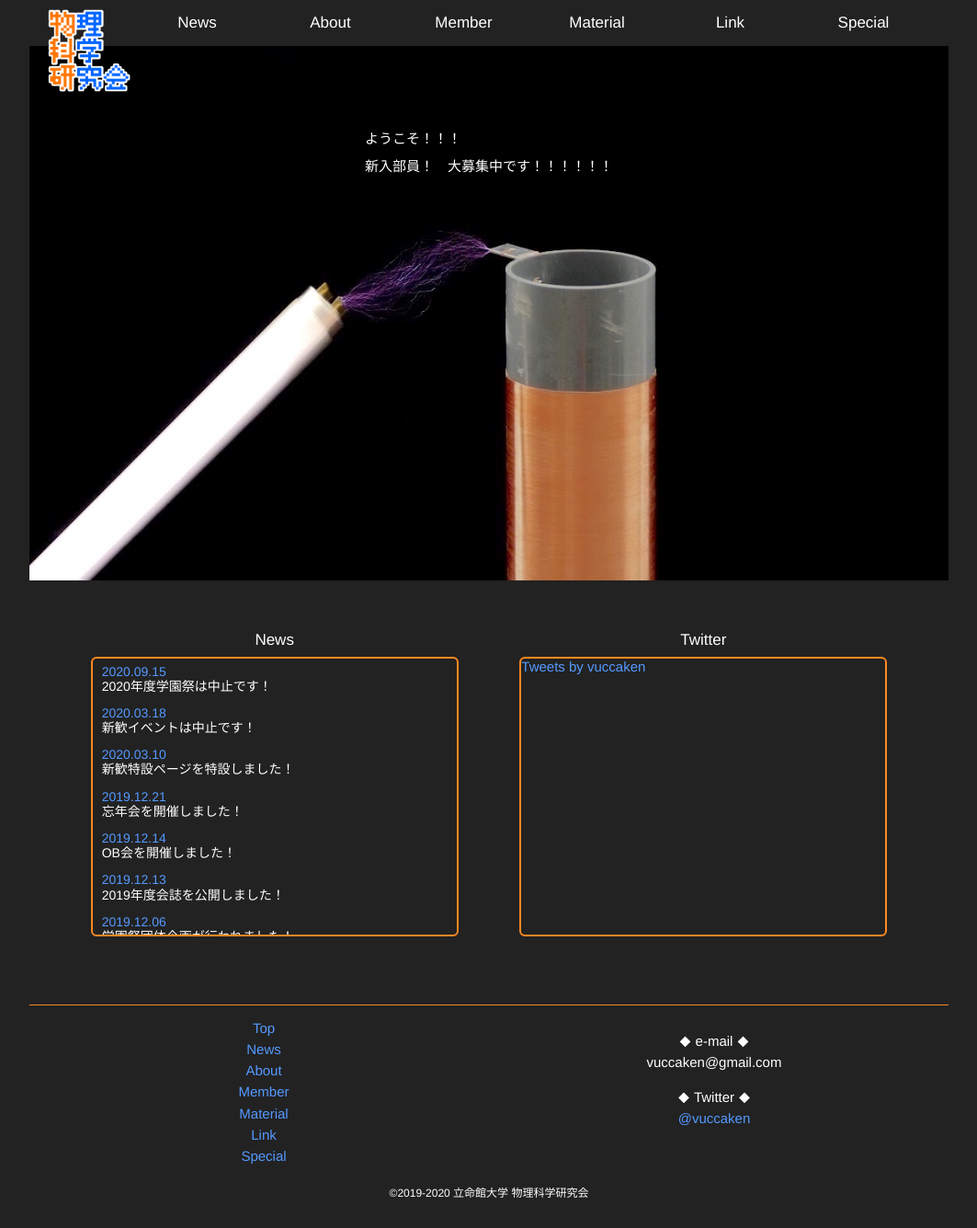
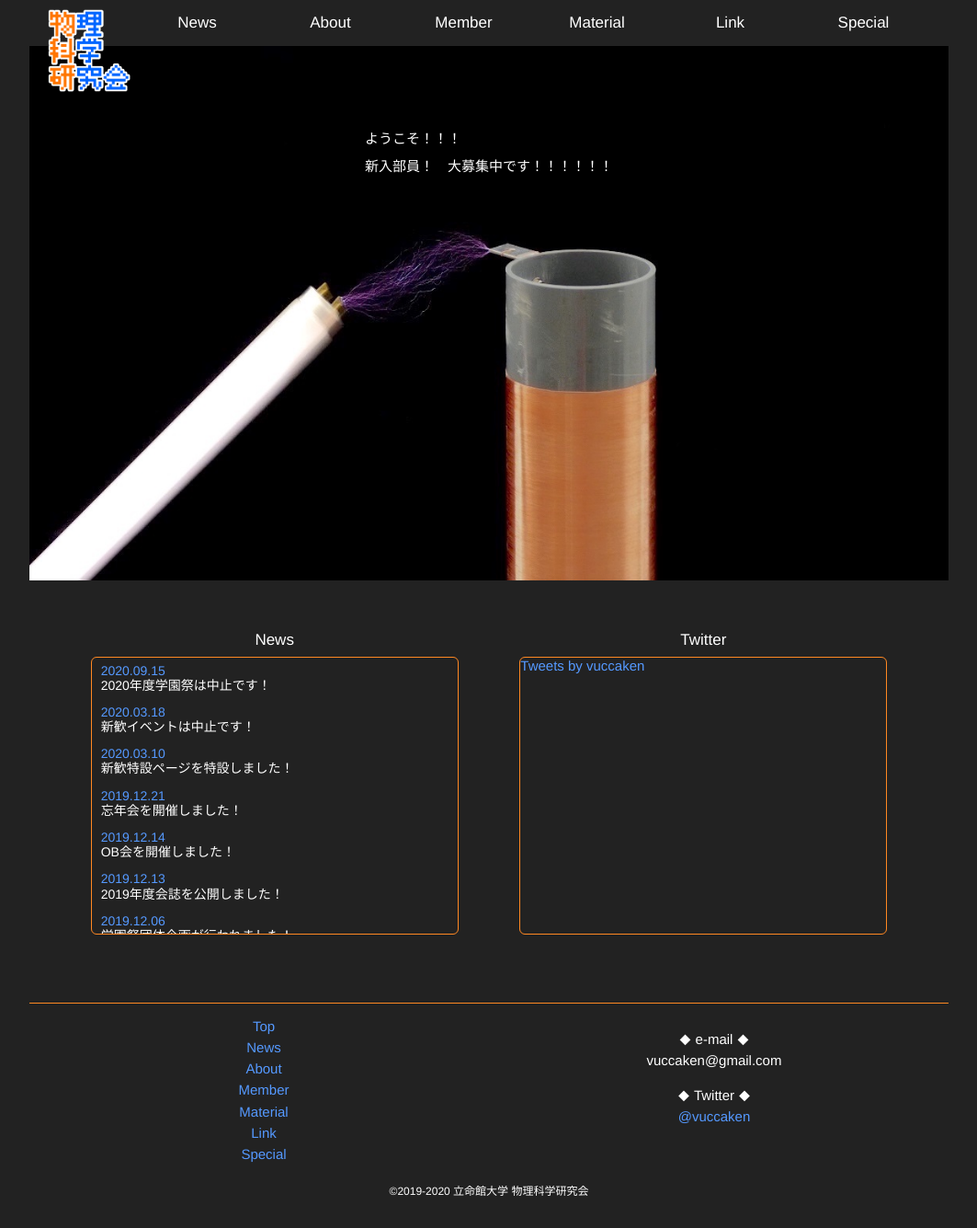
Before and after one commit to vuccaken/vuccaken.github.io, a Jekyll site: the page built from index.md, in a window 1280 px wide. Shown: the whole page at 92% size, without its empty margins (108-1171 px from the left). Built offline with Jekyll 4.4.1, drawn with Linux system fonts in a browser that asks for light colours; comment, search, counter and statistics services are not loaded.

Commit message:
home frame border width

```diff
--- a/_sass/home.scss
+++ b/_sass/home.scss
@@ -52,7 +52,7 @@
     .info-frame {
       // background: aqua;
       height: 300px;
-      border: 2px solid $thm-color;
+      border: 1px solid $thm-color;
       border-radius: 6px;
       overflow: auto;
       -ms-overflow-style: none;    /* IE, Edge 対応 */
```
